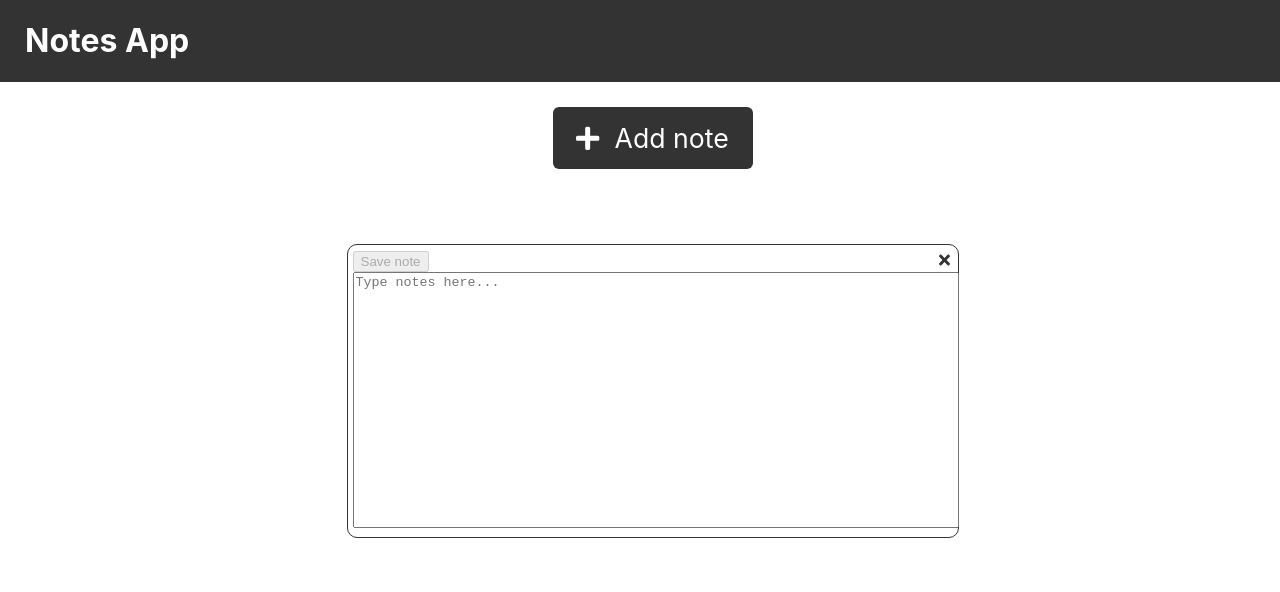
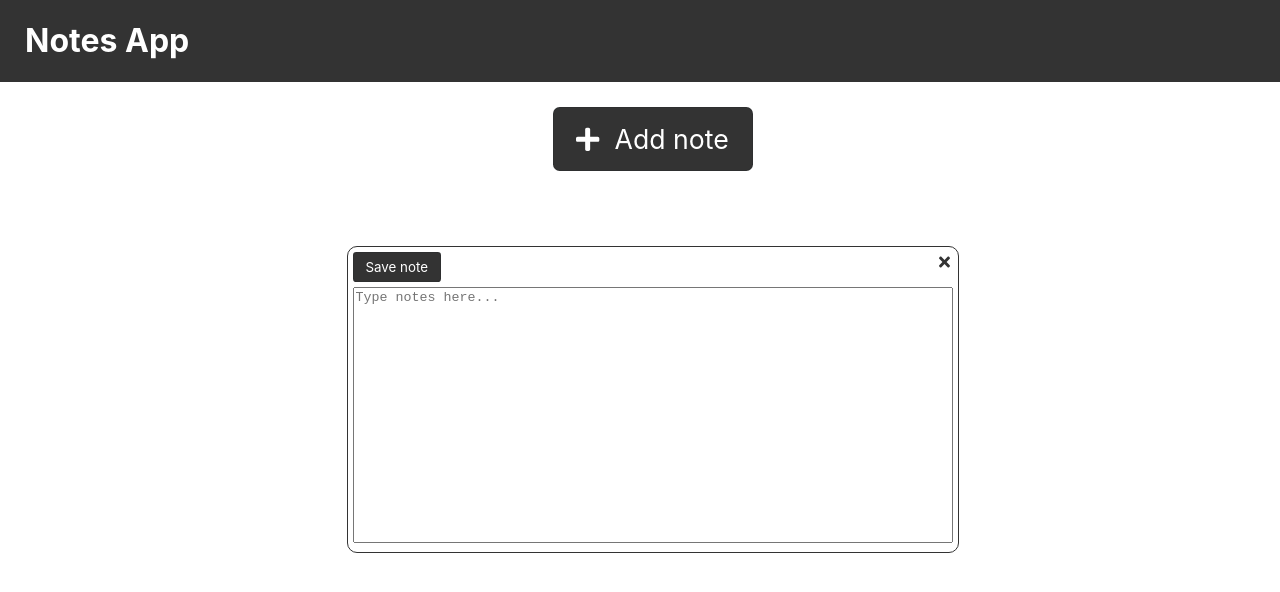
Before and after one commit to jmhart/notes-app, a React (Create React App) app: page / in a window 1280 px wide. Both pictures are taken after a click on the button "Add note". Shown: the top 592 px of the page. Built offline with nearby package versions, Linux system fonts and the light colour scheme.

Commit message:
Added more styling to buttons and text area

```diff
--- a/src/components/EditButton.jsx
+++ b/src/components/EditButton.jsx
@@ -2,7 +2,7 @@ import React from "react";
 
 const EditButton = ({ disabled, onClick, isEditing }) => {
   return (
-    <button disabled={disabled} onClick={onClick}>
+    <button className="btn-edit" disabled={disabled} onClick={onClick}>
       {isEditing ? "Save note" : "Edit note"}
     </button>
   );
--- a/src/index.css
+++ b/src/index.css
@@ -52,7 +52,8 @@ main {
   border-radius: 10px;
 }
 .note textarea {
-  width: 100%;
+  margin-top: 5px;
+  width: 99%;
   height: 250px;
   outline: none;
   resize: none;
@@ -67,19 +68,33 @@ main {
   display: flex;
   color: #fff;
   background-color: #333;
-  border: none;
+  border: 1px solid rgba(27, 31, 35, 0.2);
   padding: 15px;
   width: 200px;
   justify-content: center;
   align-items: center;
   cursor: pointer;
-  border-radius: 6px;
+  border-radius: 0.5em;
+}
+.btn-add:hover {
+  background-color: #4d4d4d;
 }
 .btn-add-text {
   padding-left: 15px;
   font-size: 2em;
 }
-
+.btn-edit {
+  font-family: inherit;
+  background-color: #333;
+  color: #fff;
+  border: 1px solid rgba(27, 31, 35, 0.2);
+  border-radius: 0.25em;
+  padding: 6px 12px;
+  cursor: pointer;
+}
+.btn-edit:hover {
+  background-color: #4d4d4d;
+}
 .btn-close {
   color: #333;
   float: right;
```
